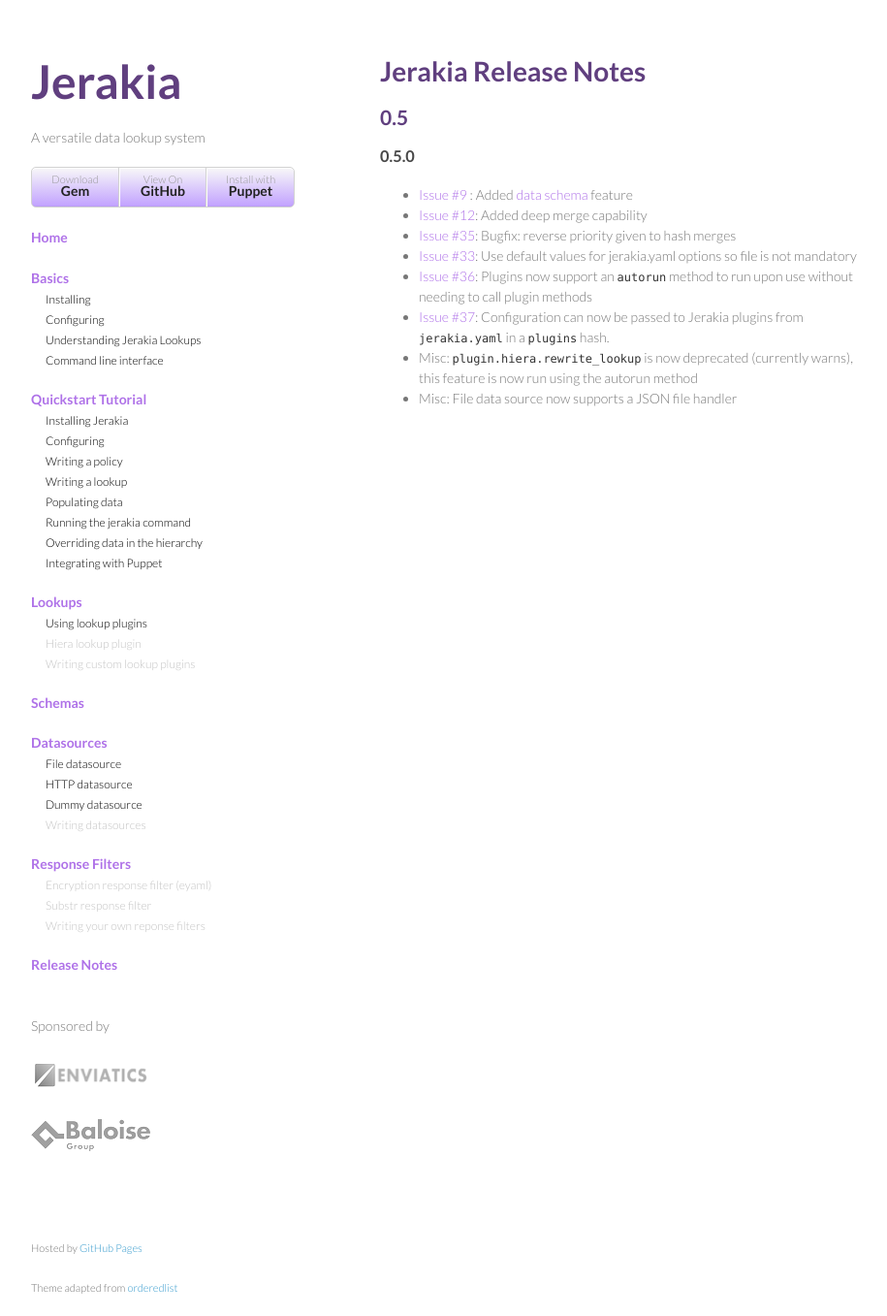
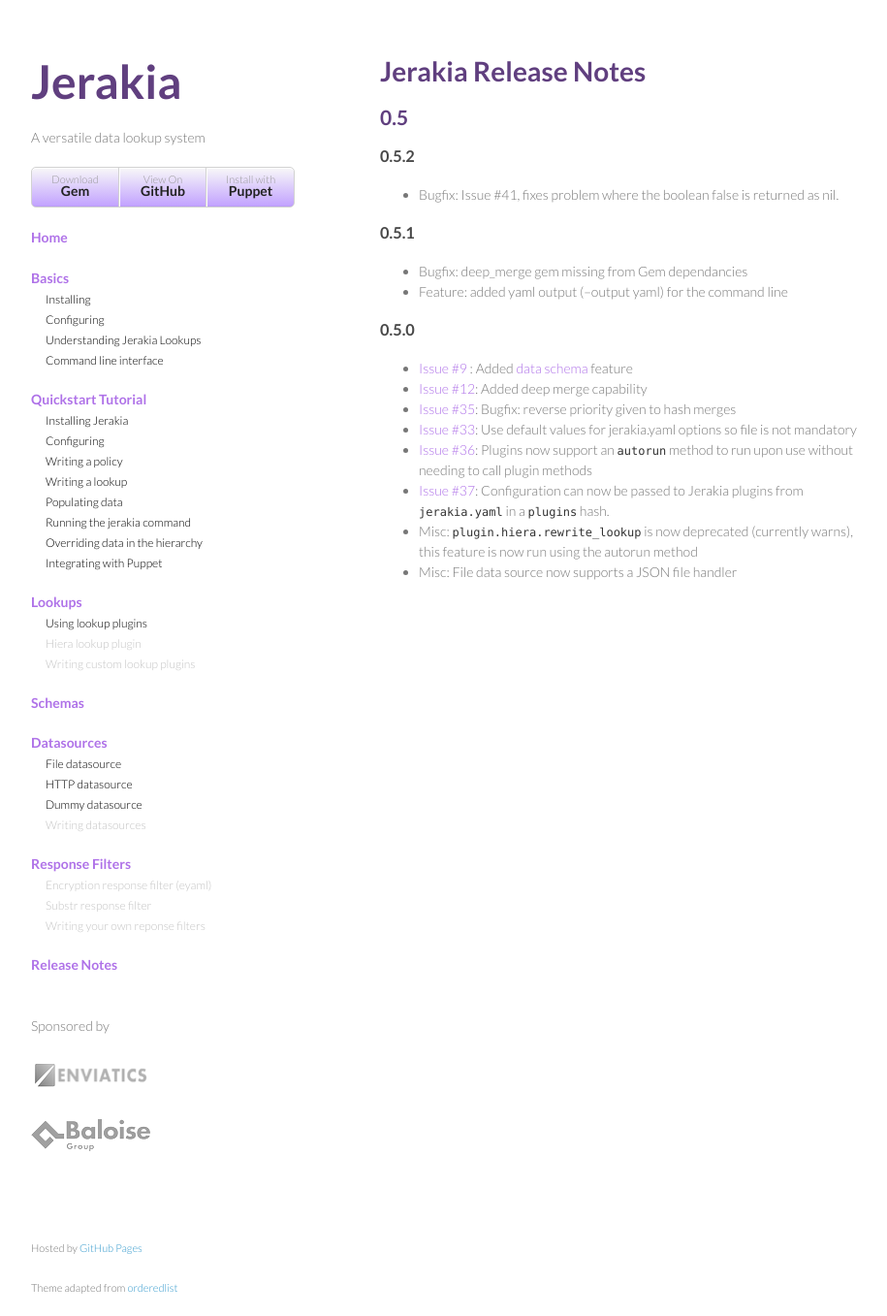
Before and after one commit to jerakia/jerakia, a Jekyll site: the page built from releasenotes/index.md, in a window 1280 px wide. Shown: the whole page at 97% size, without its empty margins (178-1093 px from the left). Built offline with Jekyll 4.4.1, drawn with Linux system fonts in a browser that asks for light colours; Markdown is read by kramdown in place of the engine named in the settings.

Commit message:
added releasenotes

```diff
--- a/releasenotes/index.md
+++ b/releasenotes/index.md
@@ -5,6 +5,13 @@ layout: minimal
 # Jerakia Release Notes
 
 ## 0.5
+
+### 0.5.2
+* Bugfix: Issue #41, fixes problem where the boolean false is returned as nil.
+
+### 0.5.1
+* Bugfix: deep_merge gem missing from Gem dependancies
+* Feature: added yaml output (--output yaml) for the command line
 
 ### 0.5.0
 
```
